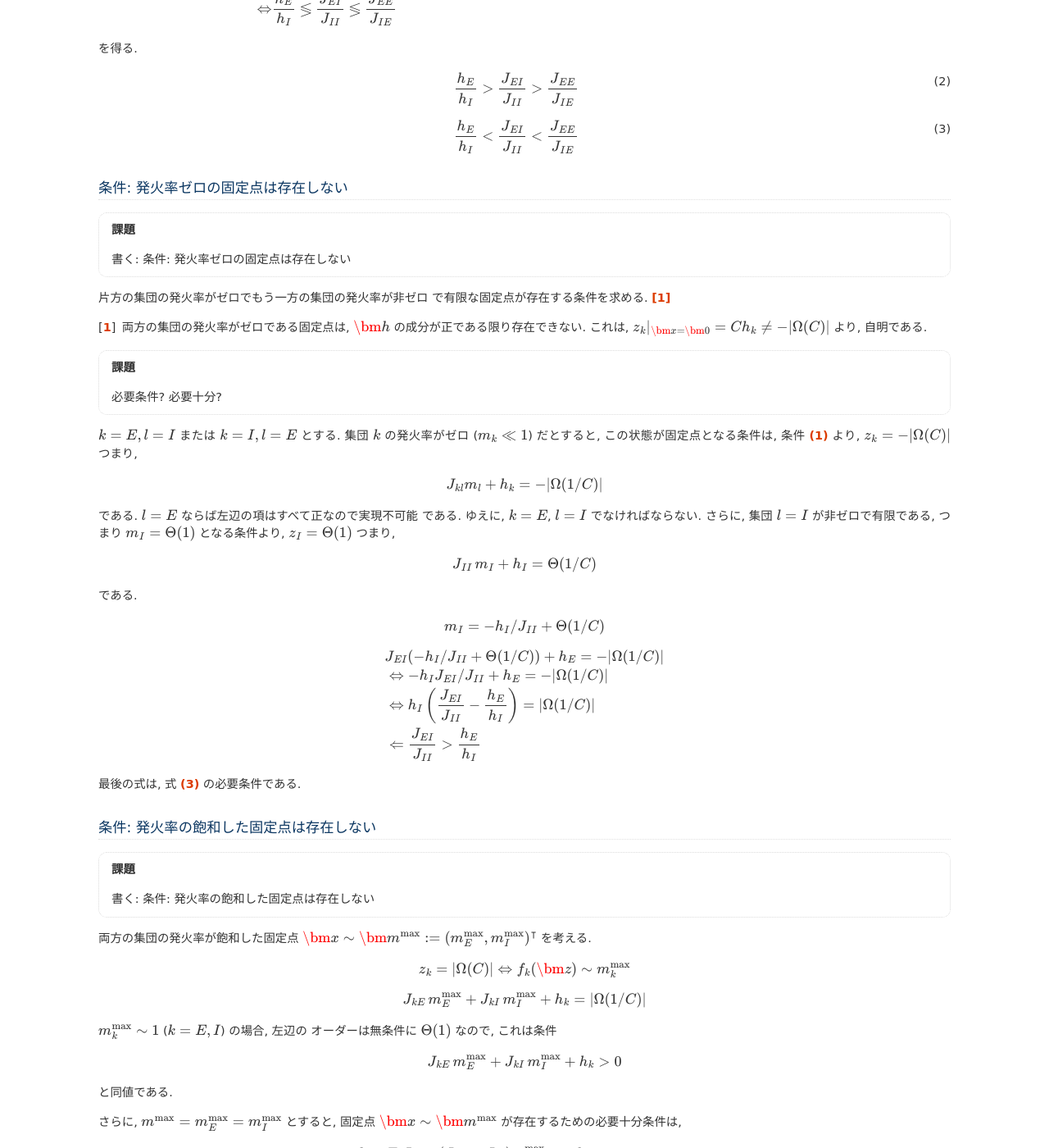
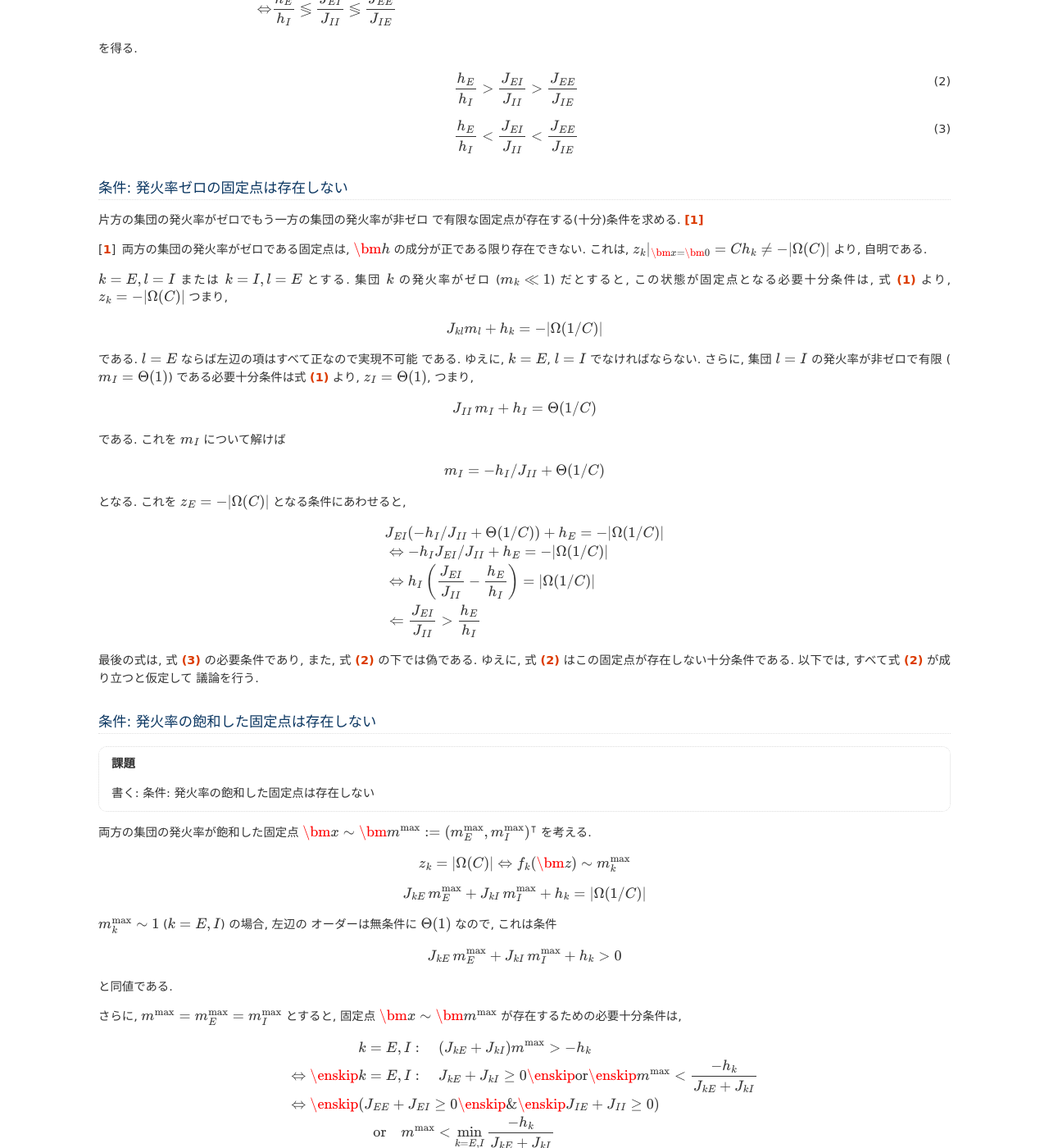
Before and after one commit to tkf/balance-tutorial-ja, a Sphinx documentation site: the page built from source/balance_network/balance_inequality.rst, in a window 1280 px wide and 1400 px high, scrolled down 1606 px. Shown: the whole window at 82% size. Built offline with Sphinx 7.4.7, drawn with Linux system fonts in a browser that asks for light colours; formulas are drawn with MathJax 3.

Commit message:
"条件: 発火率ゼロの固定点は存在しない" の議論を詳しく

```diff
--- a/source/balance_network/balance_inequality.rst
+++ b/source/balance_network/balance_inequality.rst
@@ -190,21 +190,17 @@
 条件: 発火率ゼロの固定点は存在しない
 ====================================
 
-.. todo:: 書く: 条件: 発火率ゼロの固定点は存在しない
-
 片方の集団の発火率がゼロでもう一方の集団の発火率が非ゼロ
-で有限な固定点が存在する条件を求める.  [#]_
+で有限な固定点が存在する(十分)条件を求める.  [#]_
 
 .. [#] 両方の集団の発火率がゼロである固定点は, :math:`\bm h`
    の成分が正である限り存在できない.  これは,
    :math:`z_k|_{\bm x = \bm 0} = C h_k \neq - |\Omega(C)|`
    より, 自明である.
 
-.. todo:: 必要条件?  必要十分?
-
 :math:`k = E, l = I` または :math:`k = I, l = E` とする.
 集団 :math:`k` の発火率がゼロ (:math:`m_k \ll 1`) だとすると,
-この状態が固定点となる条件は, 条件 :eq:`cond-f` より,
+この状態が固定点となる必要十分条件は, 式 :eq:`cond-f` より,
 :math:`z_k = -|\Omega(C)|` つまり,
 
 .. math::
@@ -213,19 +209,21 @@
 
 である.  :math:`l = E` ならば左辺の項はすべて正なので実現不可能
 である.  ゆえに, :math:`k = E`, :math:`l = I` でなければならない.
-さらに, 集団 :math:`l = I` が非ゼロで有限である, つまり
-:math:`m_I = \Theta(1)` となる条件より, :math:`z_I = \Theta(1)`
-つまり,
+さらに, 集団 :math:`l = I` の発火率が非ゼロで有限
+(:math:`m_I = \Theta(1)`) である必要十分条件は式 :eq:`cond-f` より,
+:math:`z_I = \Theta(1)`, つまり,
 
 .. math::
 
    J_{II} \, m_I + h_I = \Theta(1/C)
 
-である.
+である.  これを :math:`m_I` について解けば
 
 .. math::
 
    m_I = - h_I / J_{II} + \Theta(1/C)
+
+となる.  これを :math:`z_E = -|\Omega(C)|` となる条件にあわせると,
 
 .. math::
 
@@ -243,7 +241,11 @@
    & \Leftarrow
      \frac{J_{EI}}{J_{II}} > \frac{h_E}{h_I}
 
-最後の式は, 式 :eq:`unbalance-inequality` の必要条件である.
+最後の式は, 式 :eq:`unbalance-inequality` の必要条件であり, また,
+式 :eq:`balance-inequality` の下では偽である.  ゆえに,
+式 :eq:`balance-inequality` はこの固定点が存在しない十分条件である.
+以下では, すべて式 :eq:`balance-inequality` が成り立つと仮定して
+議論を行う.
 
 
 条件: 発火率の飽和した固定点は存在しない
```
